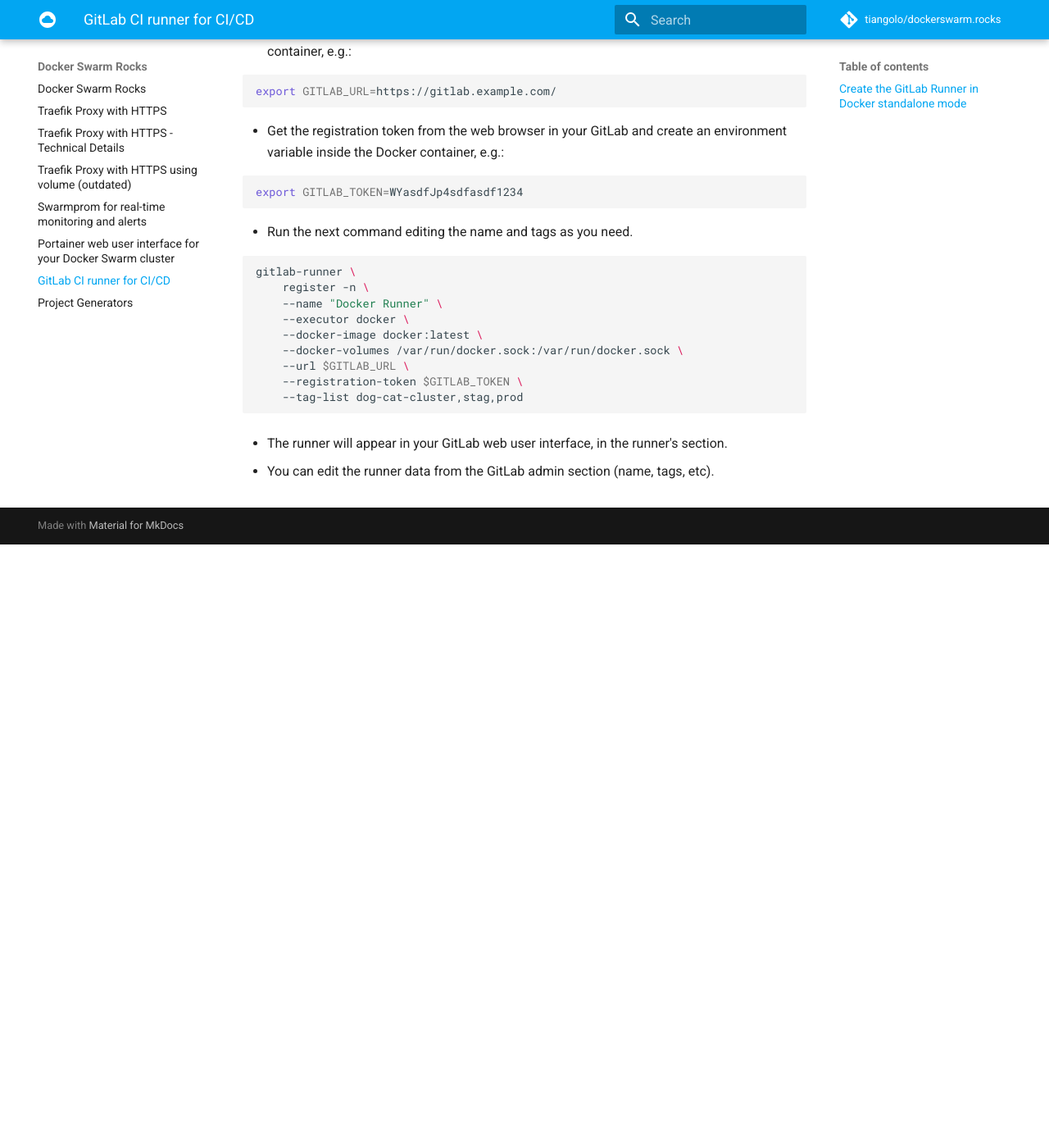
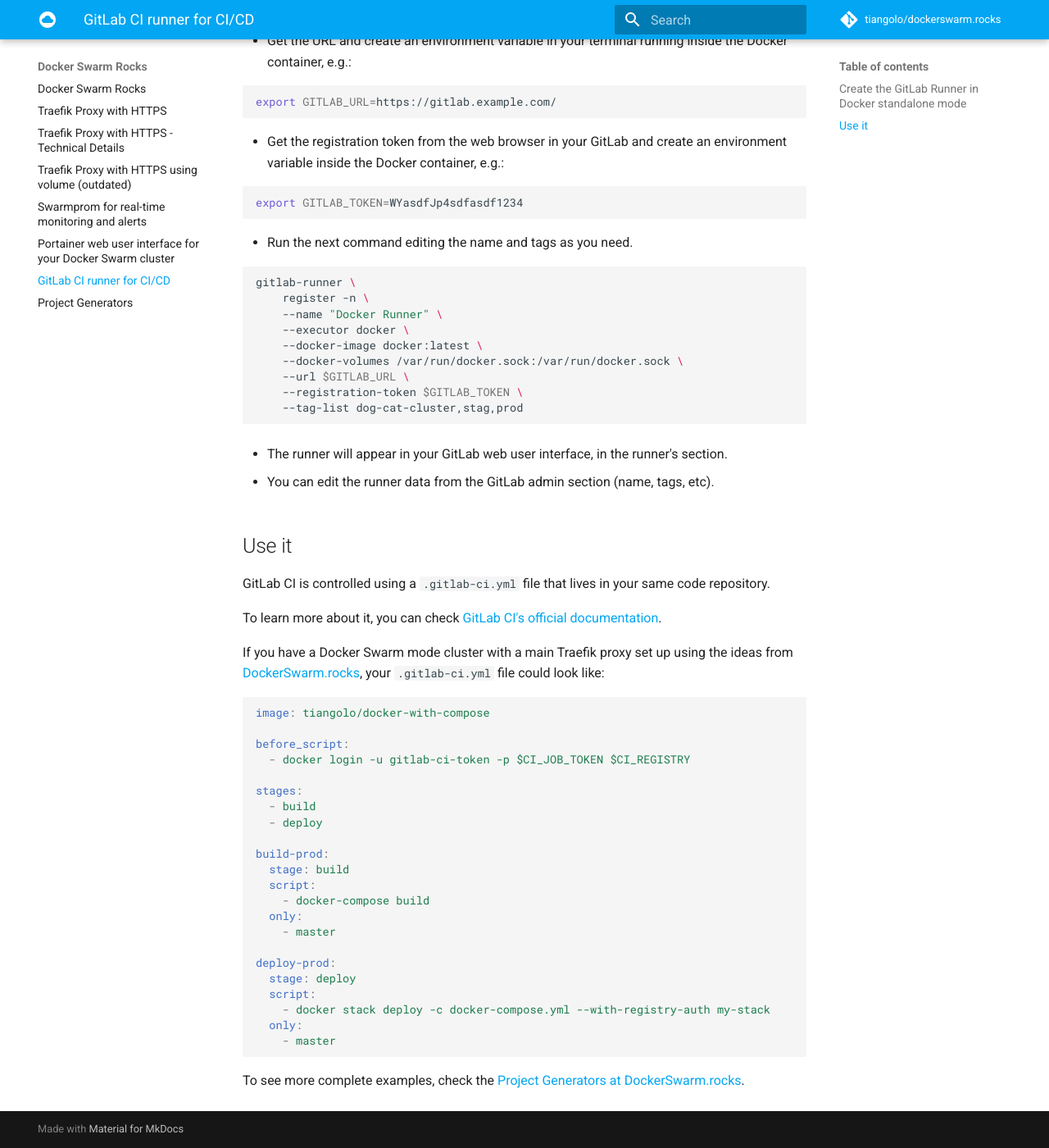
Before and after one commit to tiangolo/dockerswarm.rocks, an MkDocs documentation site: the page built from docs/gitlab-ci.md, in a window 1280 px wide and 1400 px high, scrolled down 1012 px. Shown: the whole window at 82% size. Built offline with MkDocs 1.6.1 and Material for MkDocs 9.7.7, drawn with Linux system fonts in a browser that asks for light colours; comment, search, counter and statistics services are not loaded; before the commit the page ends 1676 px from its top, so only the background shows below that.

Commit message:
:sparkles: Add example GitLab CI file

````diff
--- a/docs/gitlab-ci.md
+++ b/docs/gitlab-ci.md
@@ -9,7 +9,7 @@
 And then deploy it to your production Docker Swarm mode cluster using another GitLab CI runner configured in the same cluster.
 
 
-### Create the GitLab Runner in Docker standalone mode
+## Create the GitLab Runner in Docker standalone mode
 
 You probably want to run the GitLab runner in Docker standalone, even when you deploy it in a Docker Swarm mode Manager Node to deploy production stacks.
 
@@ -62,3 +62,38 @@
 * The runner will appear in your GitLab web user interface, in the runner's section.
 
 * You can edit the runner data from the GitLab admin section (name, tags, etc).
+
+## Use it
+
+GitLab CI is controlled using a `.gitlab-ci.yml` file that lives in your same code repository.
+
+To learn more about it, you can check <a href="https://about.gitlab.com/product/continuous-integration/" target="_blank">GitLab CI's official documentation</a>.
+
+If you have a Docker Swarm mode cluster with a main Traefik proxy set up using the ideas from <a href="https://dockerswarm.rocks" target="_blank">DockerSwarm.rocks</a>, your `.gitlab-ci.yml` file could look like:
+
+```YAML
+image: tiangolo/docker-with-compose
+
+before_script:
+  - docker login -u gitlab-ci-token -p $CI_JOB_TOKEN $CI_REGISTRY
+
+stages:
+  - build
+  - deploy
+
+build-prod:
+  stage: build
+  script:
+    - docker-compose build
+  only:
+    - master
+
+deploy-prod:
+  stage: deploy
+  script:
+    - docker stack deploy -c docker-compose.yml --with-registry-auth my-stack
+  only:
+    - master
+```
+
+To see more complete examples, check the <a href="https://dockerswarm.rocks/project-generators/" target="_blank">Project Generators at DockerSwarm.rocks</a>.
````
